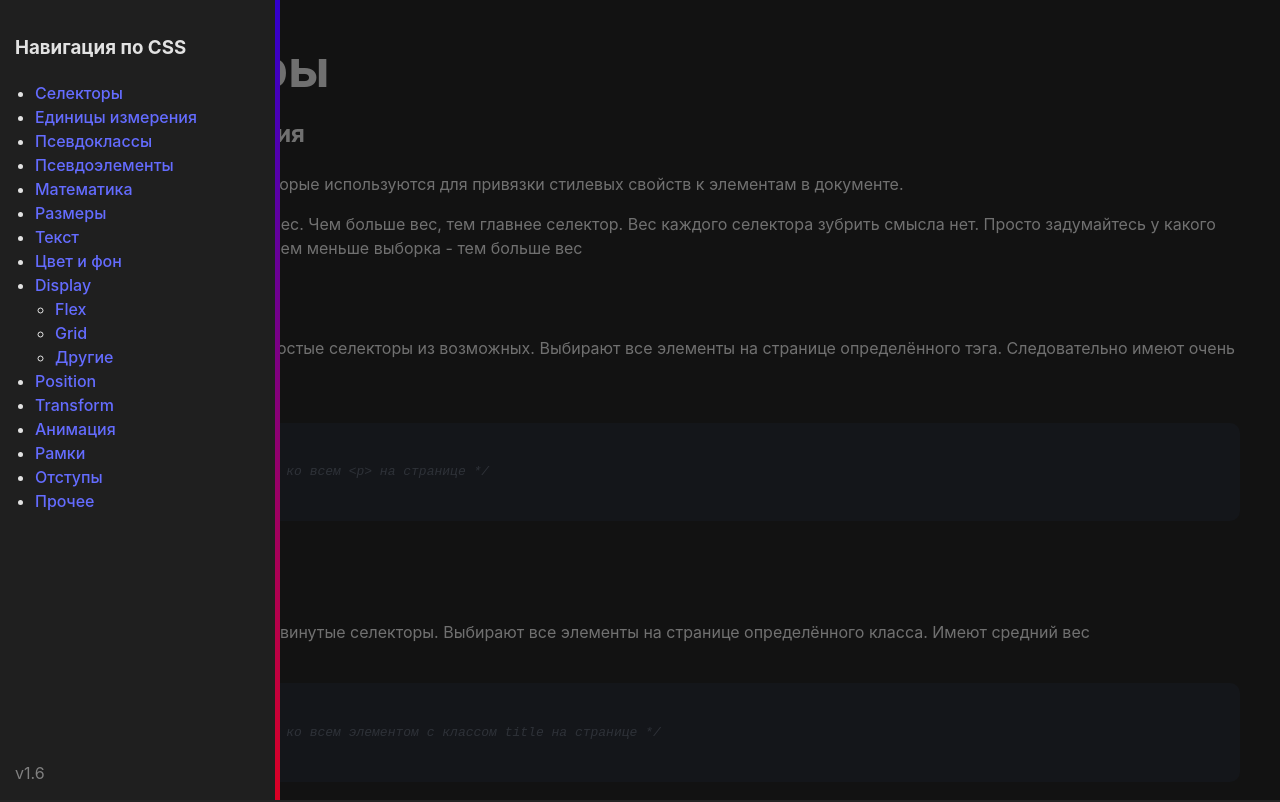
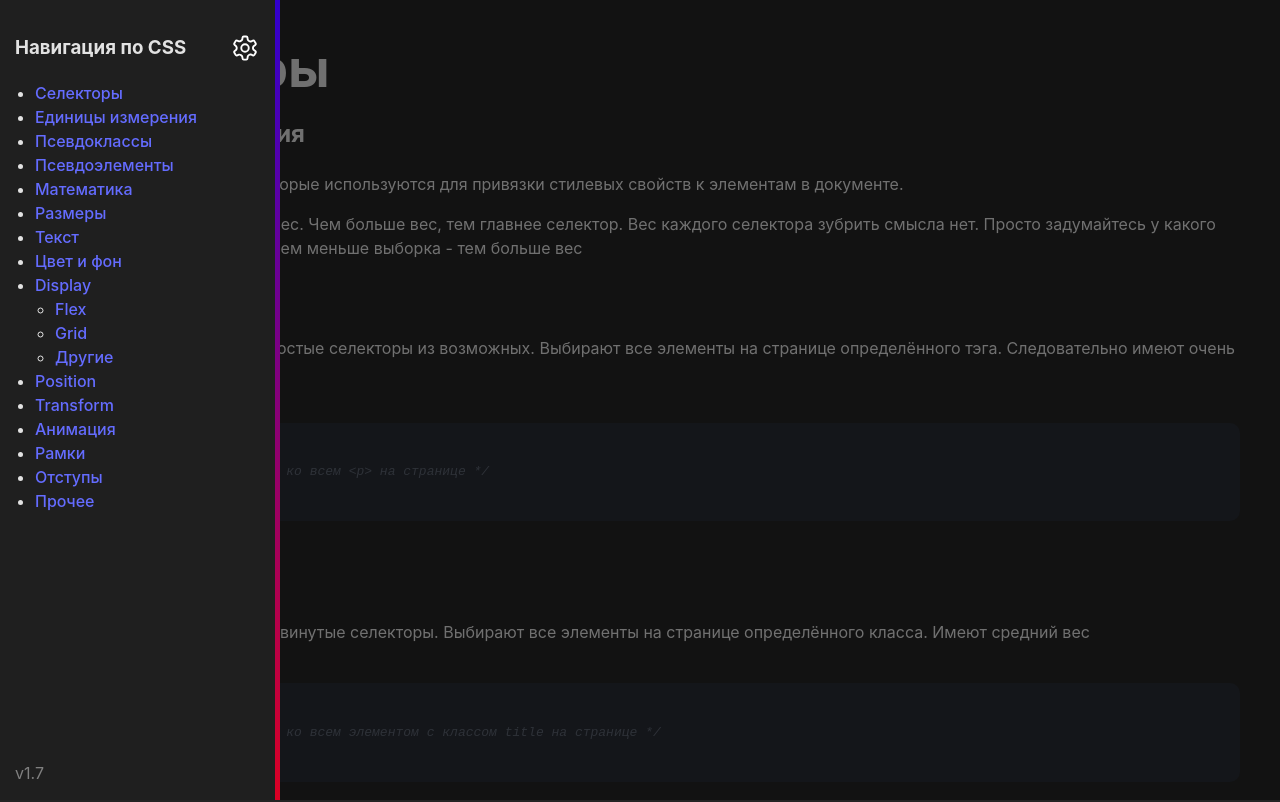
Before and after one commit to ChiJastir/HTMLandCSSdocumentation, a React (Vite) app: page / in a window 1280 px wide. Shown: the top 802 px of the page. Built offline with nearby package versions, Linux system fonts and the light colour scheme.

Commit message:
Save before using motion

```diff
--- a/package.json
+++ b/package.json
@@ -12,6 +12,7 @@
   "dependencies": {
     "@types/react-router-dom": "^5.3.3",
     "@types/react-syntax-highlighter": "^15.5.7",
+    "framer-motion": "^10.16.4",
     "react": "^18.2.0",
     "react-dom": "^18.2.0",
     "react-router-dom": "^6.16.0",
--- a/src/components/navigation.tsx
+++ b/src/components/navigation.tsx
@@ -2,6 +2,8 @@ import {useEffect, useState} from 'react';
 import styled from "styled-components";
 import {Link} from "react-router-dom";
 import {Gradient} from "../UI/gradient";
+import {motion} from "framer-motion";
+import settings from '../assets/settings.svg'
 
 type NavigationProps = {
     swipe: boolean;
@@ -26,7 +28,19 @@ const Navigation = ({swipe, setSwipe}: NavigationProps) => {
                 onMouseLeave={() => setVisible(false)}
             >
                 <Nav>
-                    <h3>Навигация по CSS</h3>
+                    <NavigationHead>
+                        <h3>Навигация по CSS</h3>
+                        <motion.img
+                            whileHover={{ scale: 1.2, rotate: 90 }}
+                            whileTap={{
+                                scale: 0.8,
+                                rotate: -90,
+                                borderRadius: "100%"
+                            }}
+                            src={settings}
+                            alt="settings"
+                        />
+                    </NavigationHead>
                     <ul>
                         <li><Link to={'/'}>Селекторы</Link></li>
                         <li><Link to={'/measurement'}>Единицы измерения</Link></li>
@@ -52,7 +66,7 @@ const Navigation = ({swipe, setSwipe}: NavigationProps) => {
                         <li><Link to={'/other'}>Прочее</Link></li>
                     </ul>
                 </Nav>
-                <Ver>v1.6</Ver>
+                <Ver>v1.7</Ver>
                 <GradientLine $vertical width={'5px'}/>
             </Content>
             <Background $isVisible={visible} onClick={() => setVisible(false)}/>
@@ -68,10 +82,21 @@ const Content = styled.aside<{$isVisible: boolean}>`
   display: flex;
   position: fixed;
   // left: ${props => props.$isVisible ? 0 : `clamp(min(-1 * (280px - 5px), -1 *(20vw - 5px)), props.swipe px, 0px)`};
-  left: ${props => props.$isVisible ? 0 : 'min(-1 * (280px - 5px), -1 *(20vw - 5px))'};
-  width: max(280px, 20vw);
+  left: ${props => props.$isVisible ? 0 : 'calc(-1 * (280px - 5px))'};
+  //left: ${true ? 0 : '280px'};
+  width: 280px;
   z-index: 3;
   transition: left 250ms ease-in-out;`
+
+const NavigationHead = styled.div`
+  display: flex;
+  justify-content: space-between;
+  align-items: center;
+  img{
+    width: 30px;
+    height: 30px;
+    cursor: pointer;
+  }`
 
 const Background = styled.div<{$isVisible: boolean}>`
   position: fixed;
@@ -94,8 +119,10 @@ const Ver = styled.p`
 
 const Nav = styled.nav`
   padding: 15px;
+  width: calc(100% - (15px * 2) - 5px);
   ul {
     padding-left: 20px;
+    margin: 0;
   }`
 
 const GradientLine = styled(Gradient)`
```
Also changed, not shown: src/assets/settings.svg (added), 1 other file (tests, documents, lock files or other folders).
